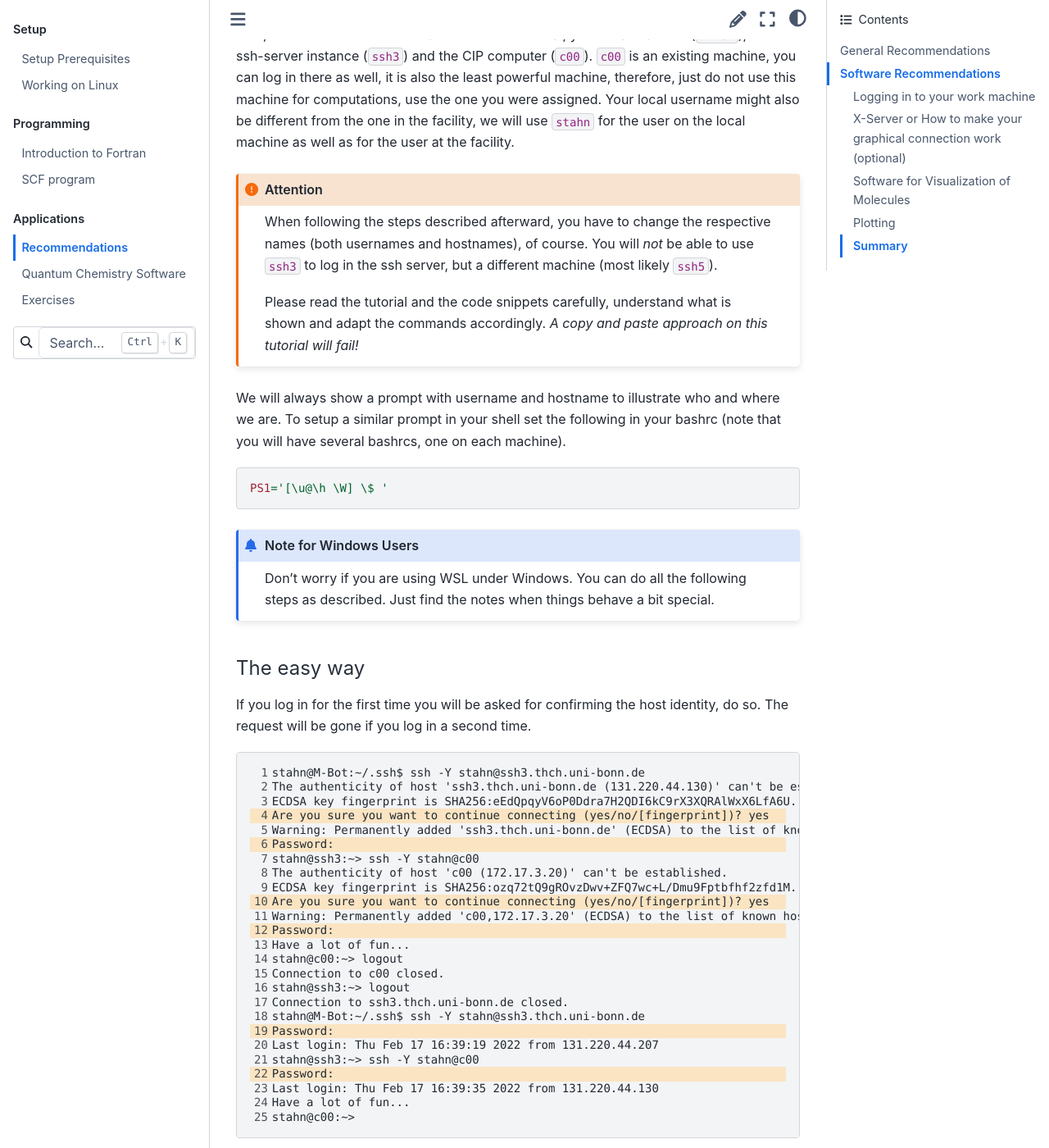
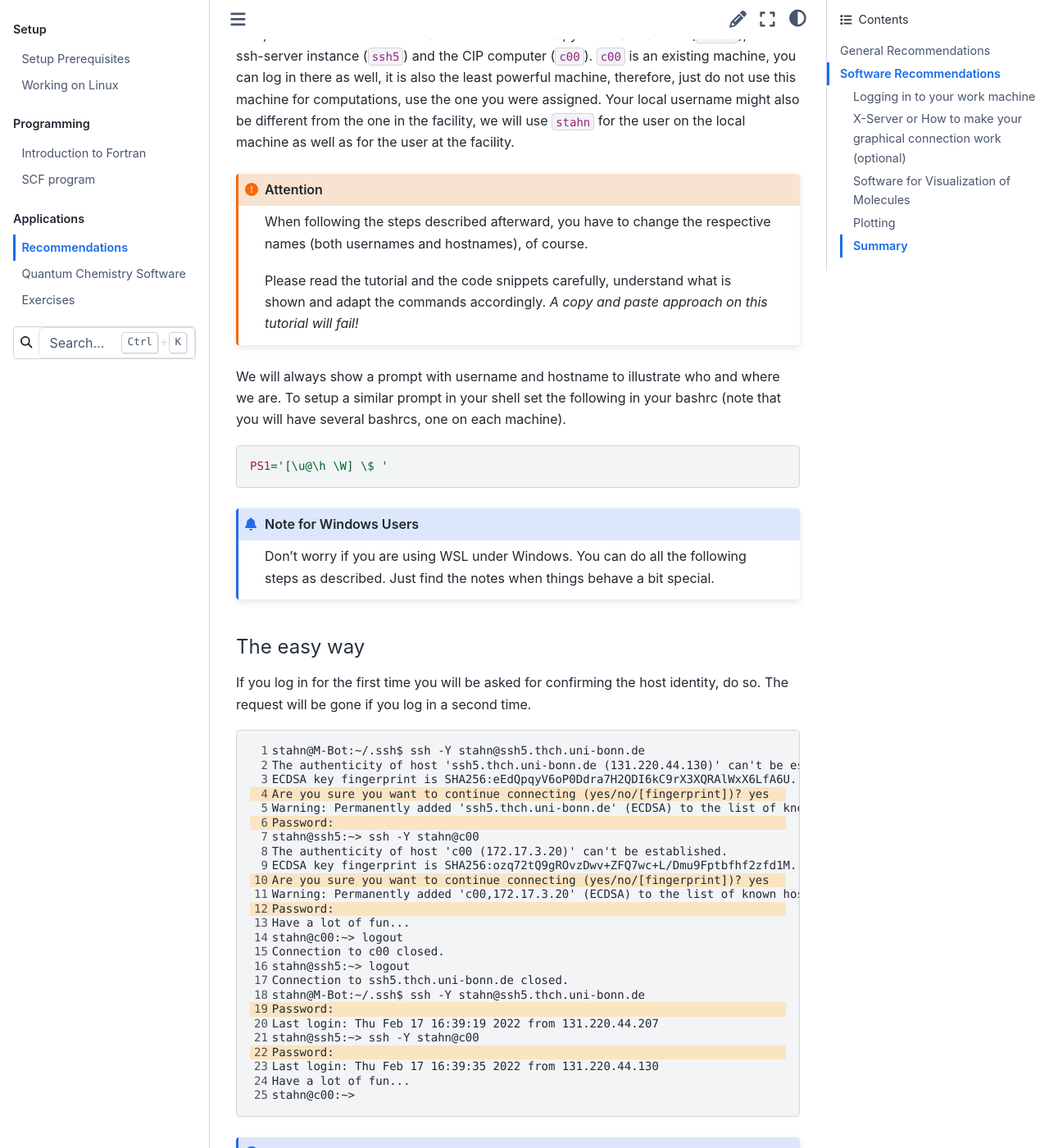
Before and after one commit to grimme-lab/qc2-teaching, a Sphinx documentation site: the page built from doc/apps-recommendations.rst, in a window 1280 px wide and 1400 px high, scrolled down 1698 px. Shown: the whole window at 82% size. Built offline with Sphinx 7.4.7 and the Sphinx Book theme 1.1.4, drawn with Linux system fonts in a browser that asks for light colours; some of the changed text lies outside the part shown.

Commit message:
Change ssh3->ssh5 (#48)

```diff
--- a/doc/apps-recommendations.rst
+++ b/doc/apps-recommendations.rst
@@ -50,14 +50,13 @@ You will receive an account on one of the ssh-servers as well.
    Whatever you do, never copy large files to the ssh-server, it has only very limited disk space.
    Also do not run any resource consuming program on the server (anything that needs a GUI is per definition resource consuming if used on shared resources).
 
-First, we will work with three machines in this tutorial, your local machine (``M-Bot``), the ssh-server instance (``ssh3``) and the CIP computer (``c00``).
+First, we will work with three machines in this tutorial, your local machine (``M-Bot``), the ssh-server instance (``ssh5``) and the CIP computer (``c00``).
 ``c00`` is an existing machine, you can log in there as well, it is also the least powerful machine, therefore, just do not use this machine for computations, use the one you were assigned.
 Your local username might also be different from the one in the facility, we will use ``stahn`` for the user on the local machine as well as for the user at the facility.
 
 .. attention::
 
    When following the steps described afterward, you have to change the respective names (both usernames and hostnames), of course.
-   You will *not* be able to use ``ssh3`` to log in the ssh server, but a different machine (most likely ``ssh5``).
 
    Please read the tutorial and the code snippets carefully, understand what is shown and adapt the commands accordingly.
    *A copy and paste approach on this tutorial will fail!*
@@ -84,13 +83,13 @@ The request will be gone if you log in a second time.
    :linenos:
    :emphasize-lines: 4, 6, 10, 12, 19, 22
 
-   stahn@M-Bot:~/.ssh$ ssh -Y stahn@ssh3.thch.uni-bonn.de
-   The authenticity of host 'ssh3.thch.uni-bonn.de (131.220.44.130)' can't be established.
+   stahn@M-Bot:~/.ssh$ ssh -Y stahn@ssh5.thch.uni-bonn.de
+   The authenticity of host 'ssh5.thch.uni-bonn.de (131.220.44.130)' can't be established.
    ECDSA key fingerprint is SHA256:eEdQpqyV6oP0Ddra7H2QDI6kC9rX3XQRAlWxX6LfA6U.
    Are you sure you want to continue connecting (yes/no/[fingerprint])? yes
-   Warning: Permanently added 'ssh3.thch.uni-bonn.de' (ECDSA) to the list of known hosts.
+   Warning: Permanently added 'ssh5.thch.uni-bonn.de' (ECDSA) to the list of known hosts.
    Password:
-   stahn@ssh3:~> ssh -Y stahn@c00
+   stahn@ssh5:~> ssh -Y stahn@c00
    The authenticity of host 'c00 (172.17.3.20)' can't be established.
    ECDSA key fingerprint is SHA256:ozq72tQ9gROvzDwv+ZFQ7wc+L/Dmu9Fptbfhf2zfd1M.
    Are you sure you want to continue connecting (yes/no/[fingerprint])? yes
@@ -99,12 +98,12 @@ The request will be gone if you log in a second time.
    Have a lot of fun...
    stahn@c00:~> logout
    Connection to c00 closed.
-   stahn@ssh3:~> logout
-   Connection to ssh3.thch.uni-bonn.de closed.
-   stahn@M-Bot:~/.ssh$ ssh -Y stahn@ssh3.thch.uni-bonn.de
+   stahn@ssh5:~> logout
+   Connection to ssh5.thch.uni-bonn.de closed.
+   stahn@M-Bot:~/.ssh$ ssh -Y stahn@ssh5.thch.uni-bonn.de
    Password:
    Last login: Thu Feb 17 16:39:19 2022 from 131.220.44.207
-   stahn@ssh3:~> ssh -Y stahn@c00
+   stahn@ssh5:~> ssh -Y stahn@c00
    Password:
    Last login: Thu Feb 17 16:39:35 2022 from 131.220.44.130
    Have a lot of fun...
@@ -160,11 +159,11 @@ We enter the ssh directory to create a new ssh-keypair, we recommend using ellip
 
    stahn@M-Bot:~/.ssh$ ssh-keygen -t ed25519
    Generating public/private ed25519 key pair.
-   Enter file in which to save the key (/home/stahn/.ssh/id_ed25519): id_ssh3
+   Enter file in which to save the key (/home/stahn/.ssh/id_ed25519): id_ssh5
    Enter passphrase (empty for no passphrase):
    Enter same passphrase again:
-   Your identification has been saved in id_ssh3
-   Your public key has been saved in id_ssh3.pub
+   Your identification has been saved in id_ssh5
+   Your public key has been saved in id_ssh5.pub
    The key fingerprint is:
    SHA256:bDVv26H9hIx1K21pFRZXF2pqfD8Mw9osb2K5opLeOHU stahn@M-Bot
    The key's randomart image is:
@@ -183,7 +182,7 @@ We enter the ssh directory to create a new ssh-keypair, we recommend using ellip
 
 
 The key-generator will prompt you a to enter a filename, we will name the key
-``id_ssh3``, choose any name you find appropriate.
+``id_ssh5``, choose any name you find appropriate.
 
 .. tip::
 
@@ -195,15 +194,15 @@ Now we need to copy the public key to the ssh-server. Since you log in for the f
    :linenos:
    :emphasize-lines: 1, 5, 7
 
-   stahn@M-Bot:~/.ssh$ ssh-copy-id -i id_ssh3 stahn@ssh3.thch.uni-bonn.de
-   /usr/bin/ssh-copy-id: INFO: Source of key(s) to be installed: "id_ssh3.pub"
+   stahn@M-Bot:~/.ssh$ ssh-copy-id -i id_ssh5 stahn@ssh5.thch.uni-bonn.de
+   /usr/bin/ssh-copy-id: INFO: Source of key(s) to be installed: "id_ssh5.pub"
    /usr/bin/ssh-copy-id: INFO: attempting to log in with the new key(s), to filter out any that are already installed
    /usr/bin/ssh-copy-id: INFO: 1 key(s) remain to be installed -- if you are prompted now it is to install the new keys
    Password:
 
    Number of key(s) added: 1
 
-   Now try logging into the machine, with:   "ssh 'stahn@ssh3.thch.uni-bonn.de'"
+   Now try logging into the machine, with:   "ssh 'stahn@ssh5.thch.uni-bonn.de'"
    and check to make sure that only the key(s) you wanted were added.
 
 
@@ -216,13 +215,13 @@ You can check, if your key was succesfully added by logging into the machine. Th
    :linenos:
    :emphasize-lines: 1,4,7
 
-   stahn@M-Bot:~/.ssh$ ssh stahn@ssh3.thch.uni-bonn.de
-   The authenticity of host 'ssh3.thch.uni-bonn.de (131.220.44.130)' can't be established.
+   stahn@M-Bot:~/.ssh$ ssh stahn@ssh5.thch.uni-bonn.de
+   The authenticity of host 'ssh5.thch.uni-bonn.de (131.220.44.130)' can't be established.
    ECDSA key fingerprint is SHA256:eEdQpqyV6oP0Ddra7H2QDI6kC9rX3XQRAlWxX6LfA6U.
    Are you sure you want to continue connecting (yes/no/[fingerprint])? yes
-   Warning: Permanently added 'ssh3.thch.uni-bonn.de' (ECDSA) to the list of known hosts.
+   Warning: Permanently added 'ssh5.thch.uni-bonn.de' (ECDSA) to the list of known hosts.
    Last login: Thu Feb 17 13:56:18 2022 from 131.220.44.207
-   stahn@ssh3:~>
+   stahn@ssh5:~>
 
 We need to register the ssh-server now in our configuration file
 
@@ -236,15 +235,15 @@ We will use ``vim`` here but feel free to edit the file with your preferred edit
 .. code-block:: none
    :linenos:
 
-   Host ssh3.thch.uni-bonn.de
-      IdentityFile ~/.ssh/id_ssh3
+   Host ssh5.thch.uni-bonn.de
+      IdentityFile ~/.ssh/id_ssh5
 
 Now we will try again, to see if our connection is correctly established.
 
 .. code-block:: none
    :linenos:
 
-   stahn@M-Bot:~/.ssh$ ssh stahn@ssh3.thch.uni-bonn.de
+   stahn@M-Bot:~/.ssh$ ssh stahn@ssh5.thch.uni-bonn.de
    stahn@M-Bot:~/.ssh$
 
 If you are prompted for a password your setup is wrong and you have to retry.
@@ -255,18 +254,18 @@ If you are prompted for a password your setup is wrong and you have to retry.
 
    .. code-block:: none
 
-      Host ssh3
-         Hostname ssh3.thch.uni-bonn.de
+      Host ssh5
+         Hostname ssh5.thch.uni-bonn.de
          User stahn
-         IdentityFile ~/.ssh3/id_ssh3
+         IdentityFile ~/.ssh5/id_ssh5
 
    This will allow you to easily connect to the ssh-server by just typing:
 
    .. code-block:: none
 
-      stahn@M-Bot:~/.ssh$ ssh ssh3
+      stahn@M-Bot:~/.ssh$ ssh ssh5
       Last login: Thu Feb 17 13:57:03 2022 from 131.220.44.207
-      stahn@ssh3:~>
+      stahn@ssh5:~>
 
 
 Now we have to repeat the same steps for the machine at the facility, but first we need to be able to directly connect to it from our local working machine.
@@ -276,7 +275,7 @@ We do so by altering the ssh-config and adding the following lines:
    :linenos:
 
    Host c00
-      ProxyJump ssh3
+      ProxyJump ssh5
       User stahn
 
 We just told our system, that it needs to use the ssh-server as a proxy for connecting to our remote working machine.
@@ -363,7 +362,7 @@ Finally we want to include the new ssh-key to our ssh-config by adding the follo
    :linenos:
 
    Host c00
-      ProxyJump ssh3
+      ProxyJump ssh5
       User stahn
       IdentityFile ~/.ssh/id_c00
 
@@ -409,12 +408,12 @@ For the three machine setup we had, a configuration file like the following woul
    Host c00
      User stahn
      IdentityFile ~/.ssh/id_c00
-     ProxyJump ssh3
+     ProxyJump ssh5
 
-   Host ssh3
-     Hostname ssh3.thch.uni-bonn.de
+   Host ssh5
+     Hostname ssh5.thch.uni-bonn.de
      User stahn
-     IdentityFile ~/.ssh/id_ssh3
+     IdentityFile ~/.ssh/id_ssh5
 
 If you are working remotely over ssh, any process you start with the shell will be terminated as soon as you log out.
 Keeping your process alive, requires that you detach the process from your terminal.
```
